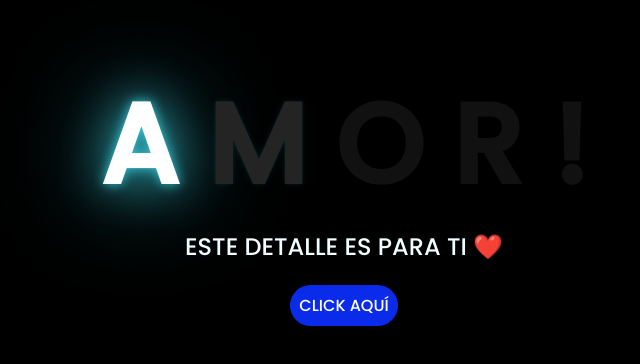
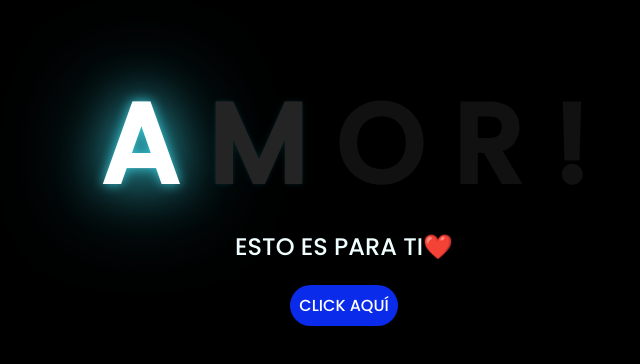
Before and after one commit to SebasDevs01/flores-para-kari, a plain HTML site: page index.html in a window 1280 px wide. Shown: the part 142-506 px from the top of the page, without its empty margins (304-944 px from the left). Drawn offline with Linux system fonts and the light colour scheme.

Commit message:
cambio en index.html

```diff
--- a/index.html
+++ b/index.html
@@ -19,7 +19,7 @@
         <span>!</span>
     </div>
     <div class="description">
-        <span>ESTE DETALLE ES PARA TI ❤️</span>
+        <span>ESTO ES PARA TI❤️</span>
     </div>
     <div class="button">
         <button class="botones">
```
